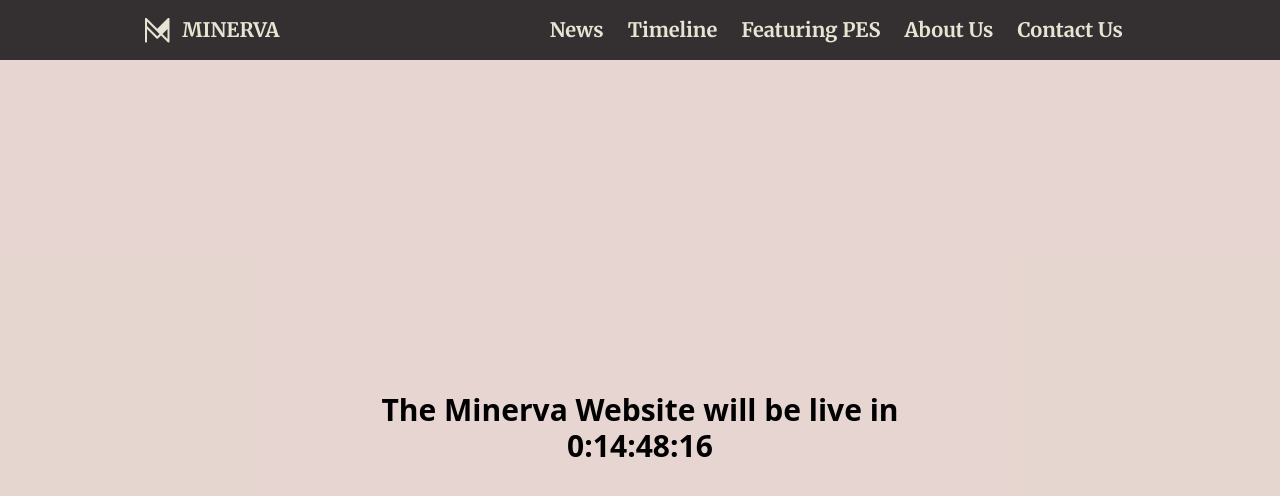
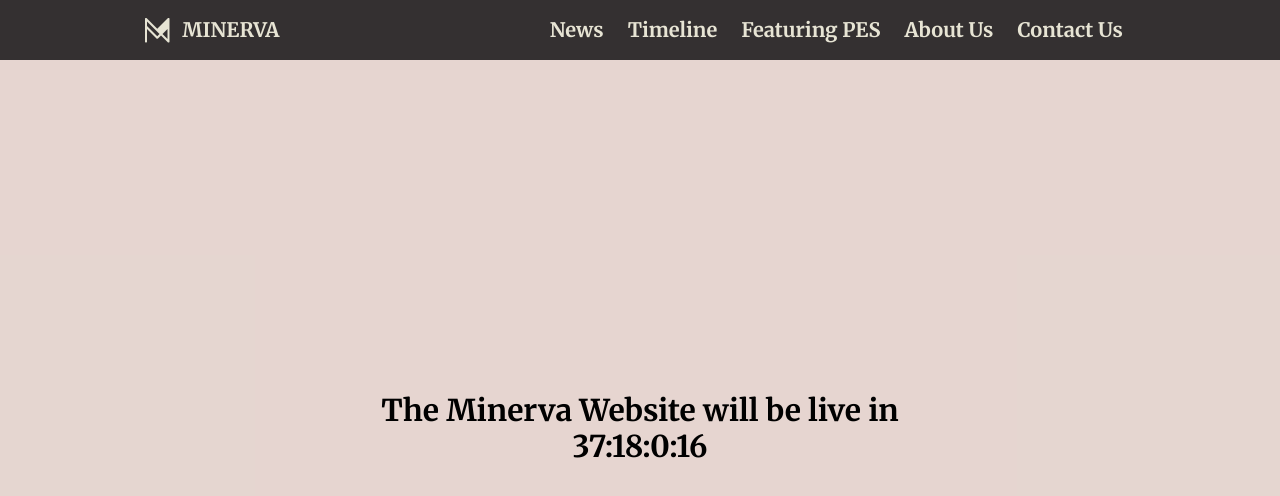
Before and after one commit to nigeldias27/Minerva, a Next.js app: page / in a window 1280 px wide. Shown: the top 496 px of the page. Built offline with nearby package versions, Linux system fonts and the light colour scheme.

Commit message:
Added counter

```diff
--- a/components/Counter.js
+++ b/components/Counter.js
@@ -9,7 +9,7 @@
   const router = useRouter();
   useEffect(() => {
     const interval = setInterval(() => {
-      const finale = new Date("March 06, 2023 12:48:00");
+      const finale = new Date("April 12, 2023 16:00:00");
       const current = new Date();
       const diff = finale.getTime() - current.getTime();
       if (diff < 0) {
@@ -30,10 +30,10 @@
       style={{ height: "92vh" }}
       className="flex flex-col justify-center items-center"
     >
-      <h1 className="text-3xl font-bold">
+      <h1 className="text-3xl font-bold font-merriweather">
         The Minerva Website will be live in
       </h1>
-      <p className="text-3xl font-bold">
+      <p className="text-3xl font-bold font-merriweather">
         {days}:{hours}:{mins}:{sec}
       </p>
     </div>
--- a/pages/index.js
+++ b/pages/index.js
@@ -19,7 +19,7 @@
       {
         //TODO: Change this back before deploying
       }
-      {new Date("March 06, 2023 12:48:00").getTime() >= new Date().getTime() ? (
+      {new Date("April 12, 2023 16:00:00").getTime() >= new Date().getTime() ? (
         <Counter />
       ) : (
         <HomeComponent />
```
